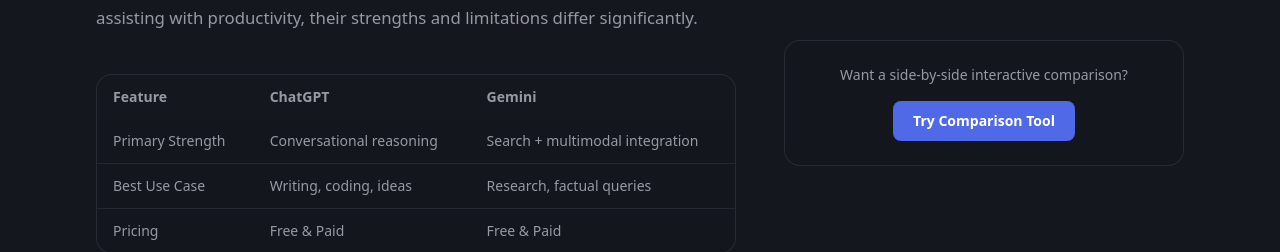
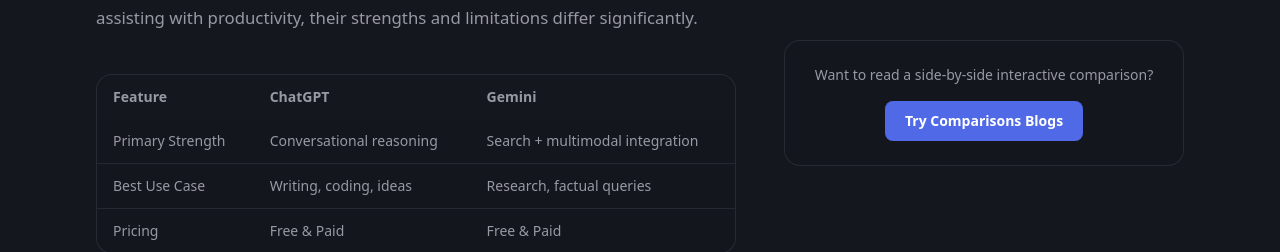
Before and after one commit to shiv-co/ai_tools, a Next.js app: page /comparisons/1 in a window 1280 px wide. Shown: the part 697-949 px from the top of the page. Built offline with nearby package versions, Linux system fonts and the light colour scheme.

Commit message:
fix: fixed broken links and slugs for improved navigation and accuracy across multiple tools

```diff
--- a/src/app/comparisons/[slug]/page.js
+++ b/src/app/comparisons/[slug]/page.js
@@ -148,13 +148,13 @@
             {/* CTA */}
             <div className="rounded-2xl border border-[var(--border-opacity-80)] bg-[var(--surface-opacity-5)] p-6 text-center">
               <p className="text-sm text-[var(--text-secondary)]">
-                Want a side-by-side interactive comparison?
+                Want to read a side-by-side interactive comparison?
               </p>
               <Link
-                href="/compare"
+                href="/comparisons"
                 className="mt-4 inline-block rounded-lg bg-[var(--accent)] px-5 py-2.5 text-sm font-semibold text-white hover:opacity-90"
               >
-                Try Comparison Tool
+                Try Comparisons Blogs
               </Link>
             </div>
 
--- a/src/app/tools/ai-tools-for-developers/page.js
+++ b/src/app/tools/ai-tools-for-developers/page.js
@@ -37,9 +37,9 @@
       name: "Codeium",
       description: "Free AI code completion tool with multi-language support and intelligent suggestions.",
       useCase: "Development",
-      category: "https://codeium.com/",
+      category: "Coding",
       pricing: "Free",
-      slug: "codeium",
+      slug:"https://codeium.com/",
       icon: "⚡",
     },
     {
--- a/src/app/tools/heic-to-jpg/page.js
+++ b/src/app/tools/heic-to-jpg/page.js
@@ -222,7 +222,7 @@
               PNG to JPG Converter
             </Link>
             <Link
-              href="/tools/compress-image"
+              href="/tools/image-compressor"
               className="text-[var(--accent)] hover:underline"
             >
               Image Compressor
--- a/src/app/tools/image-resizer/page.js
+++ b/src/app/tools/image-resizer/page.js
@@ -353,7 +353,7 @@
               JPG to WebP Converter
             </Link>
             <Link
-              href="/tools/image-comppressor"
+              href="/tools/image-compressor"
               className="text-[var(--accent)] hover:underline"
             >
               Image Compressor
```
